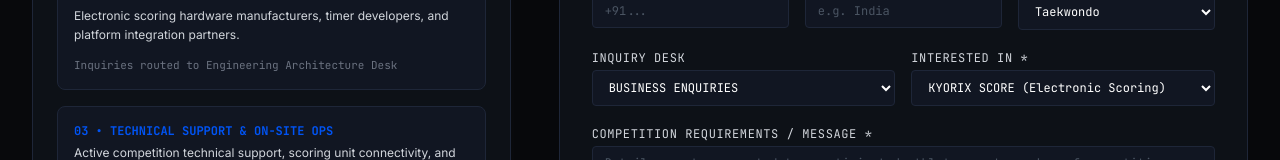
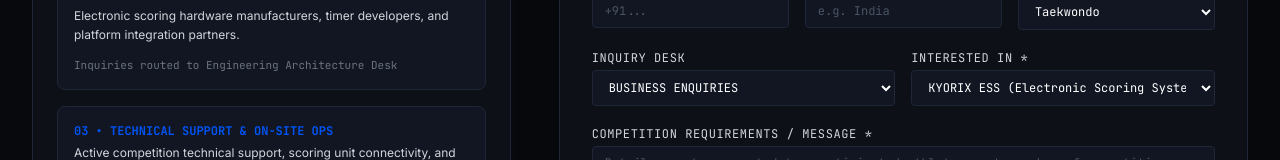
Before and after one commit to Sameer0535/kyorix-website, a Next.js app: page /contact in a window 1280 px wide. Shown: the part 721-881 px from the top of the page. Built offline with nearby package versions, Linux system fonts and the light colour scheme; no server answers; the database is empty.

Commit message:
Update Contact form to KYORIX ESS and add follow-up reassurance message on submission

```diff
--- a/src/app/api/enquiry/route.ts
+++ b/src/app/api/enquiry/route.ts
@@ -134,7 +134,7 @@
       country: country ? String(country).trim() : "India",
       sport: sport ? String(sport).trim() : "Taekwondo",
       category: category ? String(category).trim() : "BUSINESS ENQUIRIES",
-      interest: interest ? String(interest).trim() : "KYORIX SCORE",
+      interest: interest ? String(interest).trim() : "KYORIX ESS",
       message: String(message).trim(),
       status: "NEW", // "NEW" | "READ" | "RESPONDED"
       createdAt: new Date().toISOString(),
--- a/src/components/products/InteractiveScoreSimulator.tsx
+++ b/src/components/products/InteractiveScoreSimulator.tsx
@@ -12,7 +12,7 @@
         <div className="flex items-center gap-3">
           <div className="flex items-center gap-1.5">
             <span className="w-2 h-2 rounded-full bg-emerald-500 animate-pulse" />
-            <span className="text-white font-bold tracking-wider">KYORIX SCORE</span>
+            <span className="text-white font-bold tracking-wider">KYORIX ESS</span>
           </div>
           <span className="text-gray-600">|</span>
           <span className="text-gray-300">COURT 01</span>
--- a/src/components/shared/ContactForm.tsx
+++ b/src/components/shared/ContactForm.tsx
@@ -17,7 +17,7 @@
     phone: "",
     country: "",
     sport: "Taekwondo",
-    interest: defaultIntent === "demo" ? "KYORIX SCORE" : "KYORIX SCORE",
+    interest: "KYORIX ESS",
     category: "BUSINESS ENQUIRIES",
     message: "",
   });
@@ -148,7 +148,17 @@
                   Inquiry Ticket: <span className="text-white font-bold">{submittedId}</span>
                 </div>
               )}
-              <div className="pt-4">
+
+              <div className="p-3.5 bg-emerald-500/10 border border-emerald-500/30 rounded-lg max-w-md mx-auto space-y-1">
+                <div className="text-xs font-mono font-bold text-emerald-400 flex items-center justify-center gap-1.5 uppercase">
+                  <span>Our team will get back to you soon</span>
+                </div>
+                <p className="text-[11px] font-mono text-gray-300">
+                  Our competition operations desk has received your request and will reach out to you via email/phone promptly.
+                </p>
+              </div>
+
+              <div className="pt-2">
                 <button
                   type="button"
                   onClick={() => {
@@ -161,7 +171,7 @@
                       phone: "",
                       country: "",
                       sport: "Taekwondo",
-                      interest: "KYORIX SCORE",
+                      interest: "KYORIX ESS",
                       category: "BUSINESS ENQUIRIES",
                       message: "",
                     });
@@ -329,7 +339,7 @@
                     onChange={(e) => setFormData({ ...formData, interest: e.target.value })}
                     className="w-full bg-[#111622] border border-[#1E2638] focus:border-kyorix-blue rounded px-3 py-2 text-white focus:outline-none"
                   >
-                    <option value="KYORIX SCORE">KYORIX SCORE (Electronic Scoring)</option>
+                    <option value="KYORIX ESS">KYORIX ESS (Electronic Scoring System)</option>
                     <option value="KYORIX BRACKET">KYORIX BRACKET (Draw & Progression)</option>
                     <option value="KYORIX TEMS">KYORIX TEMS (Complete Event Management)</option>
                     <option value="HARDWARE">SCORING HARDWARE & PERIPHERALS</option>
--- a/src/lib/constants.ts
+++ b/src/lib/constants.ts
@@ -25,8 +25,8 @@
     href: "/products",
     children: [
       {
-        name: "Kyorix Score",
-        tagline: "Electronic Competition Scoring",
+        name: "Kyorix ESS",
+        tagline: "Electronic Scoring System",
         href: "/products/score",
       },
       {
@@ -50,8 +50,8 @@
 export const PRODUCTS = [
   {
     id: "score",
-    name: "KYORIX SCORE",
-    subtitle: "Electronic Competition Scoring",
+    name: "KYORIX ESS",
+    subtitle: "Electronic Scoring System",
     description: "A digital scoring platform designed for fast, reliable and connected sporting competitions.",
     href: "/products/score",
     features: [
```
